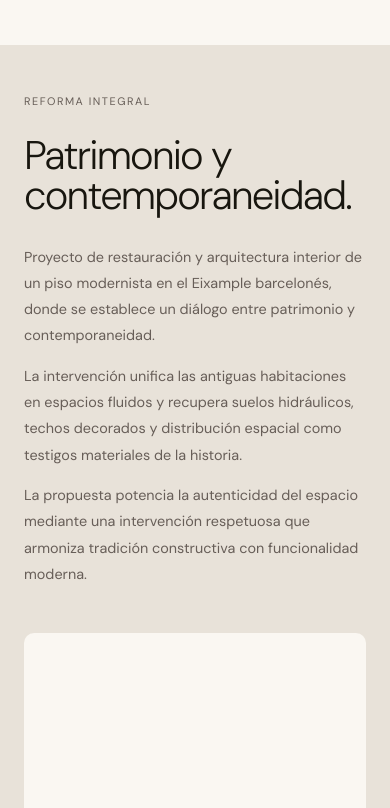
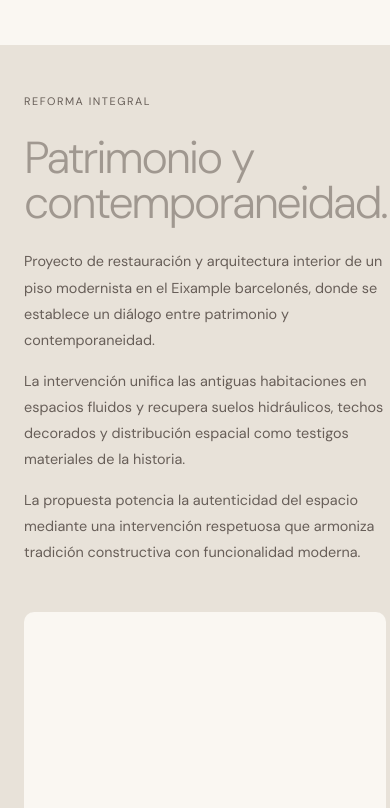
Before and after one commit to anabelgorrizp/portafolio, a website: page proyecto-01.html in a window 390 px wide. Shown: the part 916-1724 px from the top of the page. Drawn offline with Linux system fonts and the light colour scheme; a script that the page names is missing.

Commit message:
Standardize and bottom-align Project 01 editorial text blocks

```diff
--- a/project-dossier.css
+++ b/project-dossier.css
@@ -66,11 +66,24 @@
 /* Editorial spreads */
 .dossier-panel--spread{grid-template-columns:minmax(320px,.44fr) minmax(620px,1.56fr)}
 .dossier-panel--mood{grid-template-columns:minmax(280px,.34fr) minmax(720px,1.66fr)}
-.dossier-sidecopy{max-width:500px;align-self:center}
+.dossier-sidecopy{max-width:500px;align-self:end;margin:0;padding:0}
 .dossier-sidecopy--narrow{max-width:390px}
 .dossier-sidecopy .proj-grid-label{display:block;font-size:.68rem;text-transform:uppercase;letter-spacing:.14em;color:var(--muted);margin-bottom:1.8rem}
-.dossier-sidecopy h2{font-size:clamp(2.5rem,4.15vw,4.9rem);font-weight:300;letter-spacing:-.045em;line-height:.98;margin-bottom:1.8rem}
-.dossier-sidecopy p{font-size:.9rem;line-height:1.82;color:var(--muted);margin-bottom:.9rem;max-width:455px}
+.dossier-sidecopy h2{
+  font-size:clamp(2.8rem,4.5vw,4rem);
+  font-weight:300;
+  color:var(--n2);
+  letter-spacing:-.05em;
+  line-height:1;
+  margin:0 0 1.4rem;
+}
+.dossier-sidecopy p{
+  font-size:.9rem;
+  line-height:1.82;
+  color:var(--muted);
+  margin:0 0 .9rem;
+  max-width:455px;
+}
 .dossier-moodboard-placeholder{height:min(63vh,640px);border:1px solid var(--n2);border-radius:var(--radius);display:flex;flex-direction:column;align-items:center;justify-content:center;gap:.55rem;color:var(--muted);background:rgba(250,247,242,.45);text-transform:uppercase;letter-spacing:.1em;font-size:.7rem;overflow:hidden}
 .dossier-moodboard-placeholder--large{height:min(70vh,700px)}
 .dossier-moodboard-placeholder canvas{width:100%;height:100%;object-fit:contain;background:transparent}
@@ -144,3 +157,16 @@
   .dossier-cover-copy h1{margin-top:0}
   .project-facts{margin-bottom:0}
 }
+
+
+/* Project 01 — editorial text baseline refinement */
+@media(min-width:821px){
+  .dossier-panel--spread .dossier-sidecopy,
+  .dossier-panel--mood .dossier-sidecopy,
+  .dossier-panel--detail .dossier-sidecopy{
+    align-self:end;
+  }
+  .dossier-sidecopy .proj-grid-label{
+    margin-bottom:1.25rem;
+  }
+}
```
